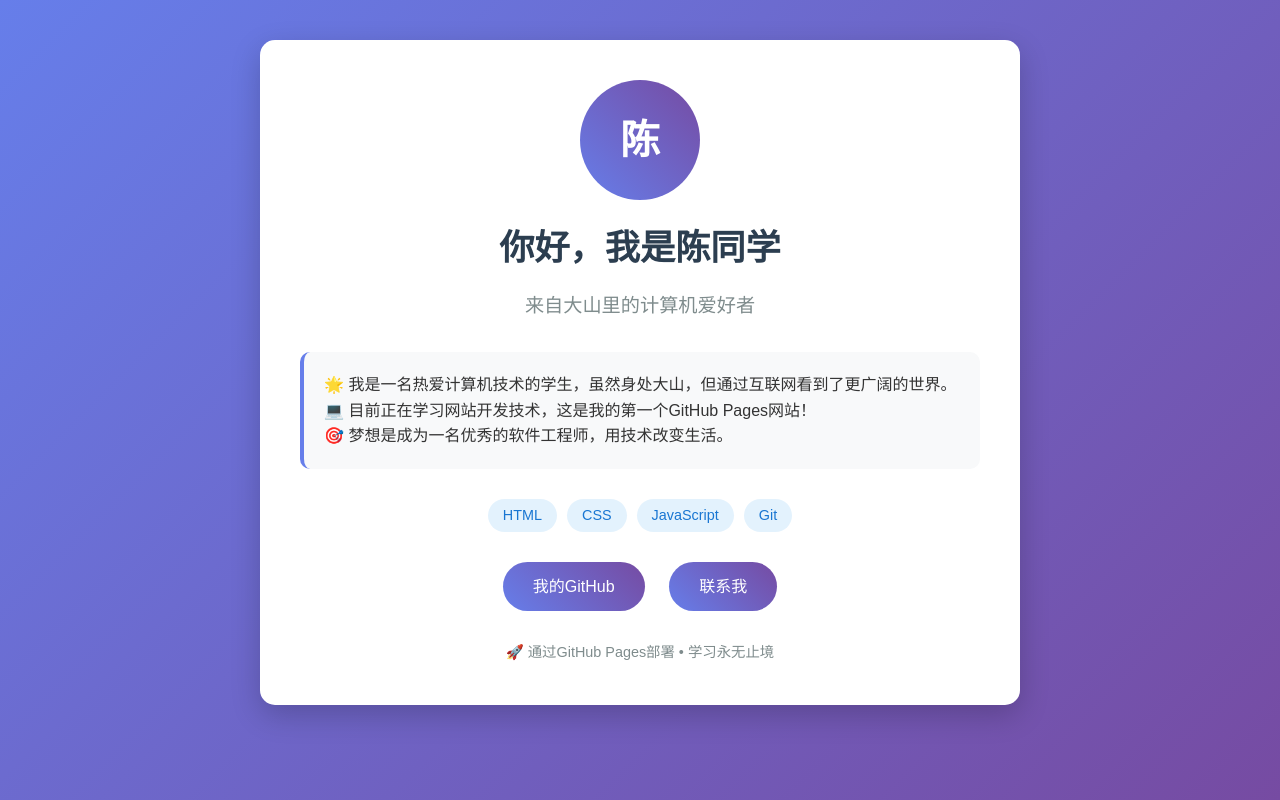
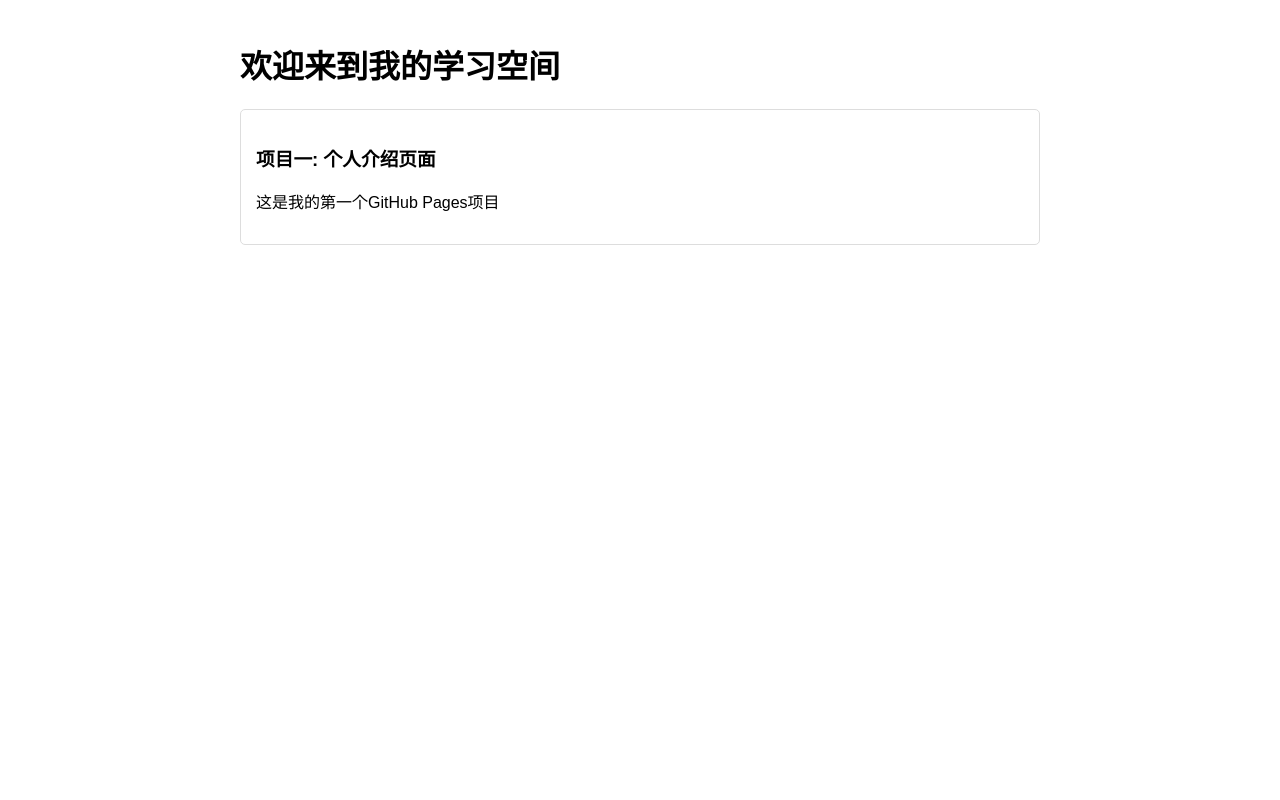
Before and after one commit to chen-0220/chen-0220.github.io, a plain HTML site: page index.html in a window 1280 px wide. Drawn offline with Linux system fonts and the light colour scheme.

Commit message:
Update index.html

```diff
--- a/index.html
+++ b/index.html
@@ -1,145 +1,28 @@
+<!-- 这是一个适合初学者的简单案例结构 -->
 <!DOCTYPE html>
-<html lang="zh-CN">
+<html>
 <head>
-    <meta charset="UTF-8">
-    <meta name="viewport" content="width=device-width, initial-scale=1.0">
-    <title>陈同学的个人网站</title>
+    <title>我的学习空间</title>
     <style>
-        * {
-            margin: 0;
-            padding: 0;
-            box-sizing: border-box;
-        }
-
         body {
-            font-family: 'Microsoft YaHei', sans-serif;
-            line-height: 1.6;
-            color: #333;
-            background: linear-gradient(135deg, #667eea 0%, #764ba2 100%);
-            min-height: 100vh;
-        }
-
-        .container {
+            font-family: Arial, sans-serif;
             max-width: 800px;
             margin: 0 auto;
-            padding: 40px 20px;
+            padding: 20px;
         }
-
-        .card {
-            background: white;
-            border-radius: 15px;
-            padding: 40px;
-            box-shadow: 0 10px 30px rgba(0,0,0,0.2);
-            text-align: center;
-        }
-
-        .avatar {
-            width: 120px;
-            height: 120px;
-            border-radius: 50%;
-            background: linear-gradient(45deg, #667eea, #764ba2);
-            margin: 0 auto 20px;
-            display: flex;
-            align-items: center;
-            justify-content: center;
-            color: white;
-            font-size: 40px;
-            font-weight: bold;
-        }
-
-        h1 {
-            color: #2c3e50;
-            margin-bottom: 15px;
-            font-size: 2.2em;
-        }
-
-        .subtitle {
-            color: #7f8c8d;
-            font-size: 1.2em;
-            margin-bottom: 30px;
-        }
-
-        .intro {
-            text-align: left;
-            margin: 30px 0;
-            padding: 20px;
-            background: #f8f9fa;
-            border-radius: 10px;
-            border-left: 4px solid #667eea;
-        }
-
-        .skills {
-            display: flex;
-            justify-content: center;
-            gap: 10px;
-            flex-wrap: wrap;
-            margin: 20px 0;
-        }
-
-        .skill-tag {
-            background: #e3f2fd;
-            color: #1976d2;
-            padding: 5px 15px;
-            border-radius: 20px;
-            font-size: 0.9em;
-        }
-
-        .links {
-            margin-top: 30px;
-        }
-
-        .btn {
-            display: inline-block;
-            padding: 12px 30px;
-            background: linear-gradient(45deg, #667eea, #764ba2);
-            color: white;
-            text-decoration: none;
-            border-radius: 25px;
-            margin: 0 10px;
-            transition: transform 0.3s ease;
-        }
-
-        .btn:hover {
-            transform: translateY(-2px);
-            box-shadow: 0 5px 15px rgba(0,0,0,0.2);
-        }
-
-        .footer {
-            margin-top: 30px;
-            color: #7f8c8d;
-            font-size: 0.9em;
+        .project {
+            border: 1px solid #ddd;
+            padding: 15px;
+            margin: 10px 0;
+            border-radius: 5px;
         }
     </style>
 </head>
 <body>
-    <div class="container">
-        <div class="card">
-            <div class="avatar">陈</div>
-            <h1>你好，我是陈同学</h1>
-            <div class="subtitle">来自大山里的计算机爱好者</div>
-
-            <div class="intro">
-                <p>🌟 我是一名热爱计算机技术的学生，虽然身处大山，但通过互联网看到了更广阔的世界。</p>
-                <p>💻 目前正在学习网站开发技术，这是我的第一个GitHub Pages网站！</p>
-                <p>🎯 梦想是成为一名优秀的软件工程师，用技术改变生活。</p>
-            </div>
-
-            <div class="skills">
-                <span class="skill-tag">HTML</span>
-                <span class="skill-tag">CSS</span>
-                <span class="skill-tag">JavaScript</span>
-                <span class="skill-tag">Git</span>
-            </div>
-
-            <div class="links">
-                <a href="https://github.com/chen-0220" class="btn">我的GitHub</a>
-                <a href="mailto:你的邮箱@gmail.com" class="btn">联系我</a>
-            </div>
-
-            <div class="footer">
-                <p>🚀 通过GitHub Pages部署 • 学习永无止境</p>
-            </div>
-        </div>
+    <h1>欢迎来到我的学习空间</h1>
+    <div class="project">
+        <h3>项目一: 个人介绍页面</h3>
+        <p>这是我的第一个GitHub Pages项目</p>
     </div>
 </body>
 </html>
```
